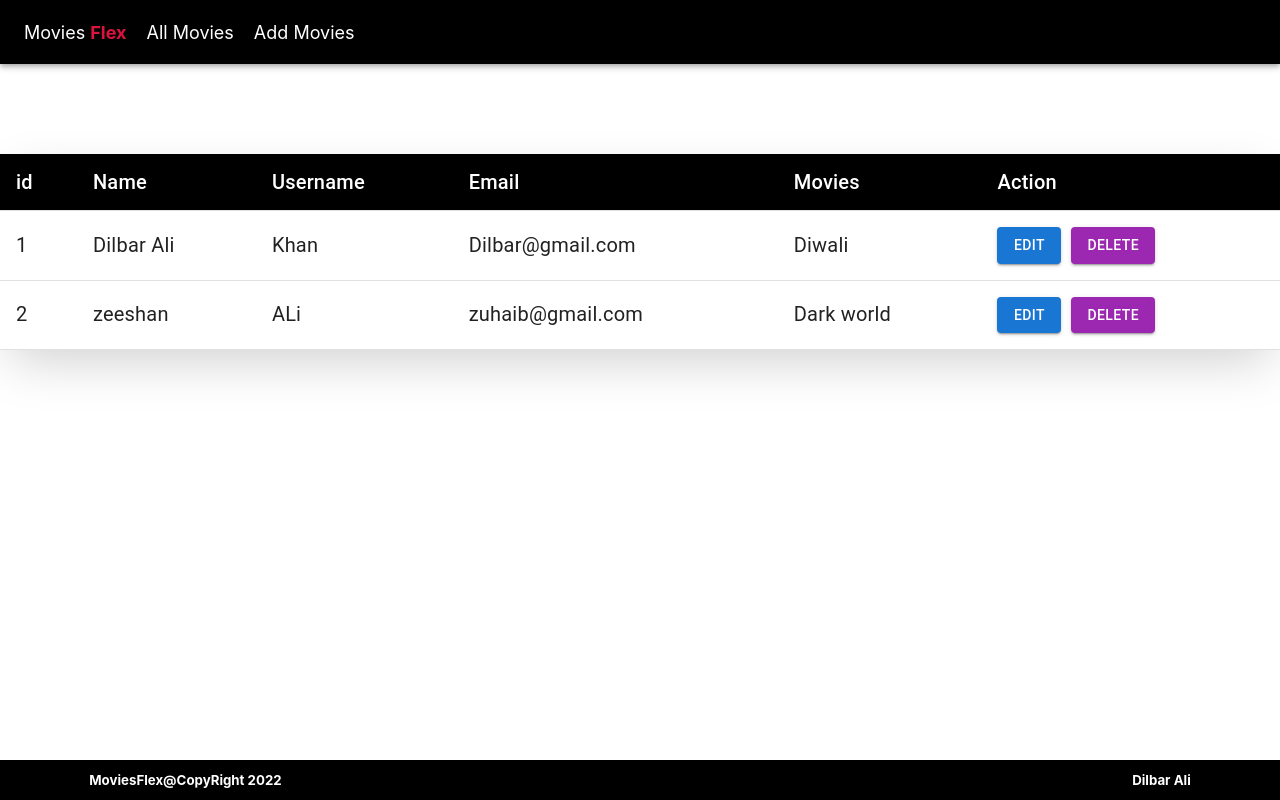
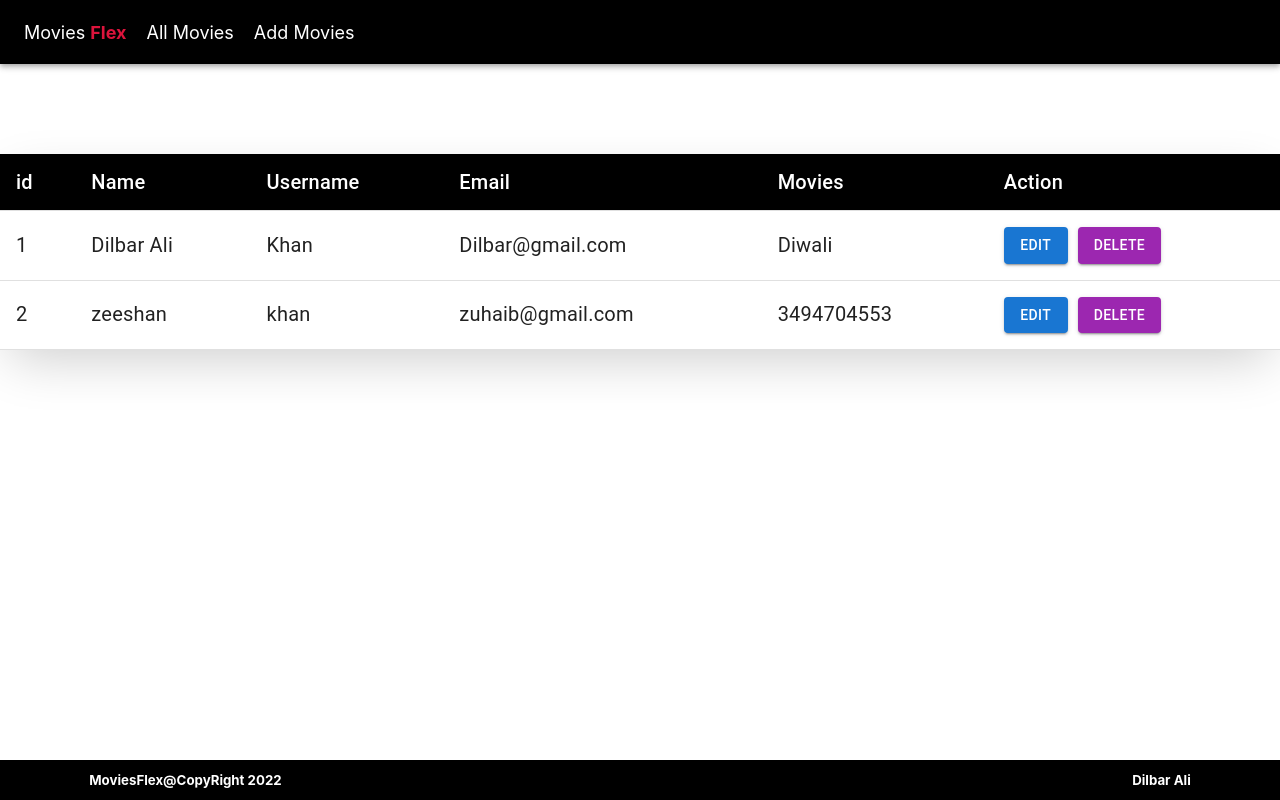
Before and after one commit to Dilbar-Ali/CrudApp, a React (Create React App) app in the folder crudapp/: page /all in a window 1280 px wide. Built offline with nearby package versions, Linux system fonts and the light colour scheme; data requests are answered from the project's data file.

Commit message:
Project 99% complete

```diff
--- a/crudapp/src/components/AllUsers.js
+++ b/crudapp/src/components/AllUsers.js
@@ -41,7 +41,7 @@ const AllUsers = () => {
 
   const deleteUserData=async(id)=>{
 await deleteUser(id);
-getUsers();
+getUsersDetails();
   }
 
   return (
--- a/crudapp/src/database/db.json
+++ b/crudapp/src/database/db.json
@@ -9,9 +9,9 @@
     },
     {
       "name": "zeeshan",
-      "username": "ALi",
+      "username": "khan ",
       "email": "zuhaib@gmail.com",
-      "phone": "Dark world",
+      "phone": "3494704553",
       "id": 2
     }
   ]
```
